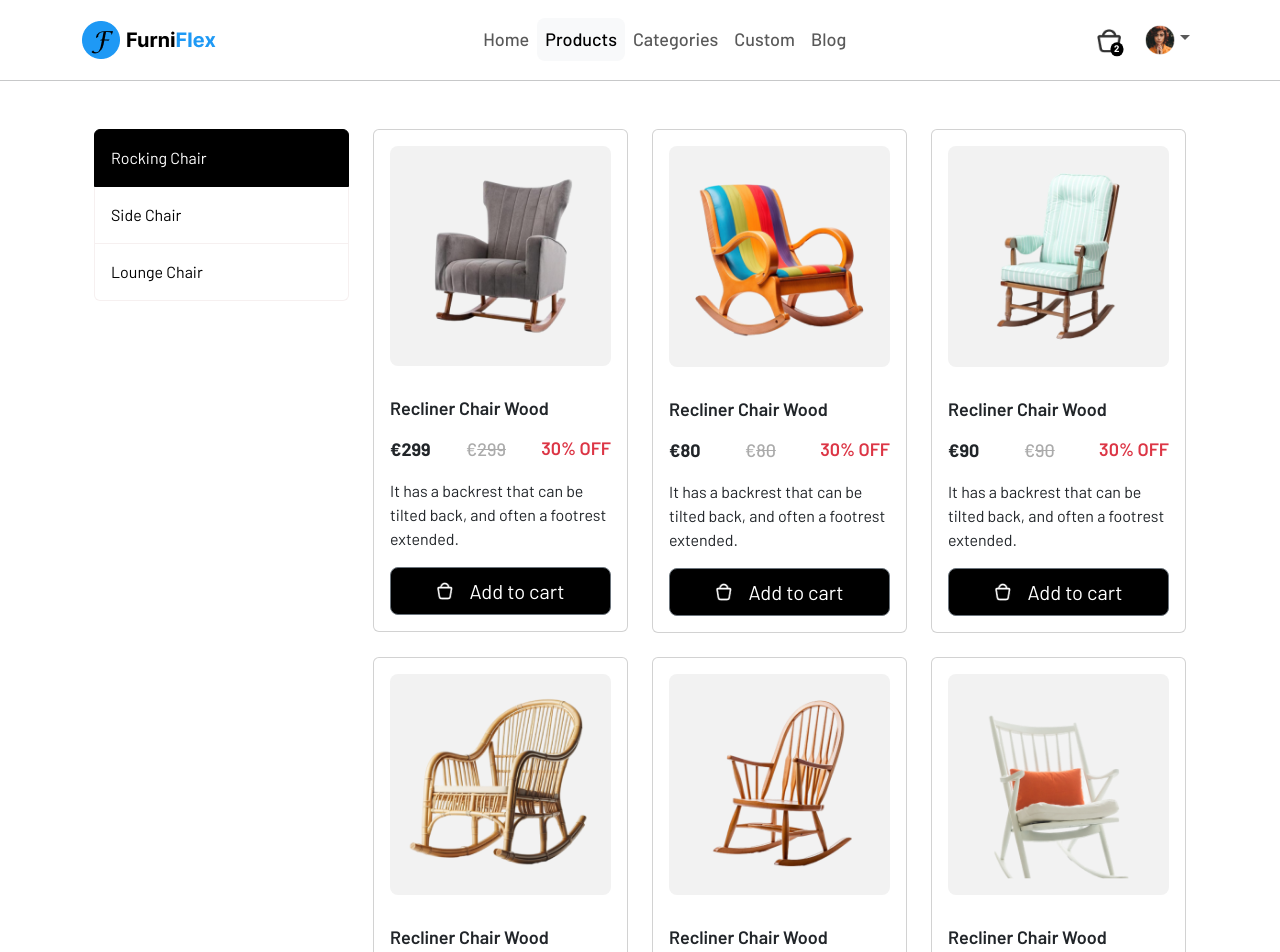
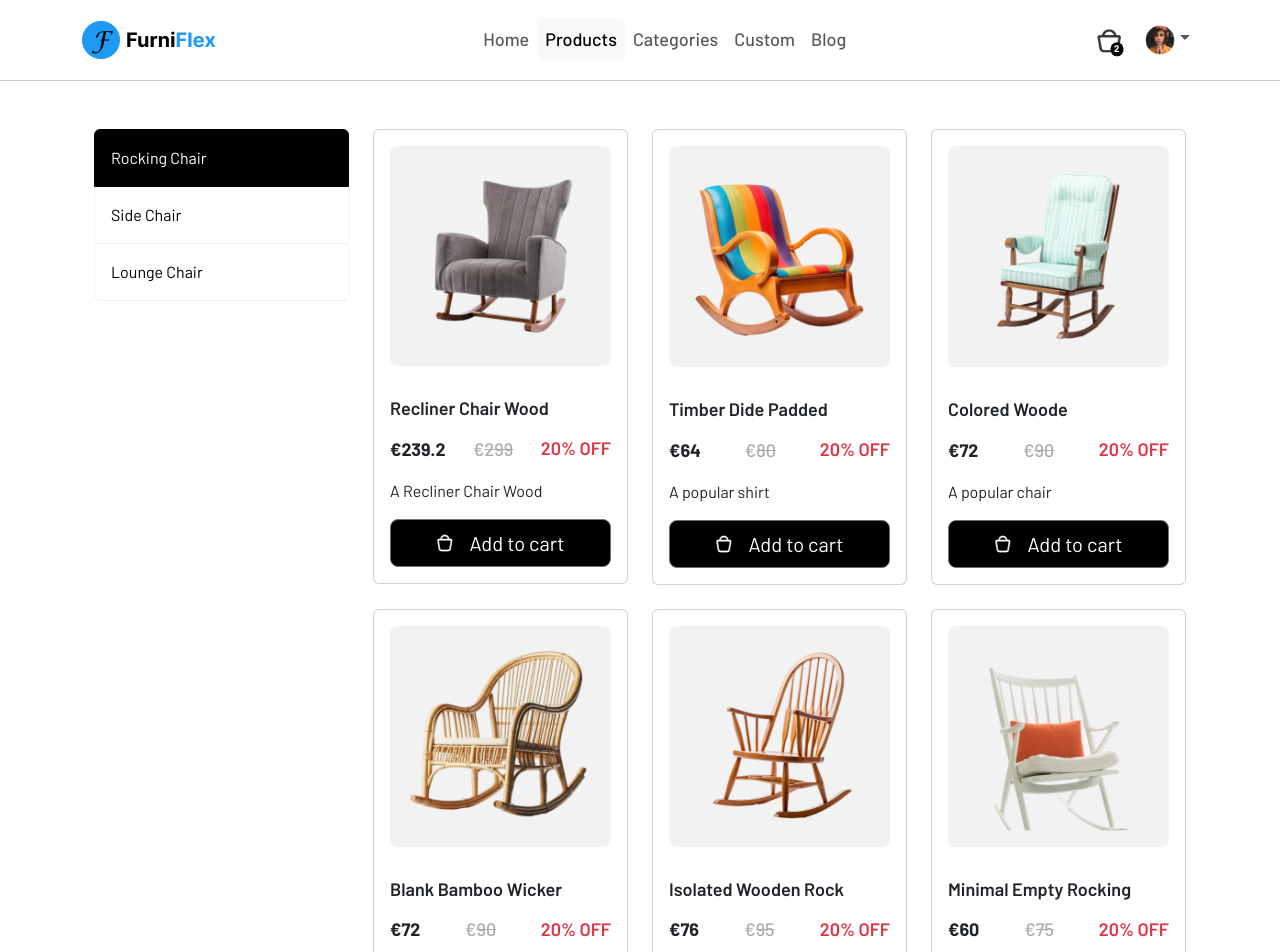
Before and after one commit to Md-Hazrat/furniflex-ecommerce-webapp, a Next.js app: page / in a window 1280 px wide. Shown: the top 952 px of the page. Built offline with nearby package versions, Linux system fonts and the light colour scheme.

Commit message:
working on context API functionality development

```diff
--- a/package.json
+++ b/package.json
@@ -9,13 +9,16 @@
     "lint": "next lint"
   },
   "dependencies": {
+    "@types/js-cookie": "^3.0.6",
     "bootstrap": "^5.3.3",
     "bootstrap-icons": "^1.11.3",
+    "js-cookie": "^3.0.5",
     "next": "14.2.8",
     "react": "^18",
     "react-bootstrap": "^2.10.4",
     "react-bootstrap-icons": "^1.11.4",
-    "react-dom": "^18"
+    "react-dom": "^18",
+    "react-toastify": "^10.0.5"
   },
   "devDependencies": {
     "@types/node": "^20",
--- a/src/app/layout.tsx
+++ b/src/app/layout.tsx
@@ -2,6 +2,8 @@ import type { Metadata } from "next";
 import "./globals.css";
 import "bootstrap/dist/css/bootstrap.min.css";
 import { Barlow } from "next/font/google";
+import { StoreProvider } from "@/utils/store";
+import ToastProvider from "@/utils/toastProvider";
 
 export const metadata: Metadata = {
   title: "FurniFlex E-commerce",
@@ -22,7 +24,11 @@ export default function RootLayout({
   return (
     <html lang="en">
       <body className={barlow.className}>
-        <div>{children}</div>
+        <StoreProvider>
+          <ToastProvider>
+            <div>{children}</div>
+          </ToastProvider>
+        </StoreProvider>
       </body>
     </html>
   );
--- a/src/components/products/ProductItem.tsx
+++ b/src/components/products/ProductItem.tsx
@@ -4,12 +4,31 @@ import Button from "react-bootstrap/Button";
 import Card from "react-bootstrap/Card";
 import { Product } from "../../models/ProductModel";
 import { Col } from "react-bootstrap";
+import { useContext } from "react";
+import { Store } from "@/utils/store";
+import { toast } from "react-toastify";
 
 interface ProductItemProps {
   product: Product;
 }
 
 const ProductItem = ({ product }: ProductItemProps) => {
+  const { state, dispatch } = useContext(Store);
+
+  const addToCartHandler = () => {
+    const existItem = state.cart.cartItems.find((x) => x?.id === product?.id);
+    const quantity = existItem ? existItem?.quantity + 1 : 1;
+
+    if (product?.countInStock < quantity) {
+      toast.error("Sorry. Product is out of stock");
+      return;
+    }
+
+    dispatch({ type: "CART_ADD_ITEM", payload: { ...product, quantity } });
+
+    toast.success("Product added to the Cart successfully");
+  };
+
   return (
     <Col md={4}>
       <Card className="shadow-xl mb-4 rounded-2">
@@ -24,25 +43,29 @@ const ProductItem = ({ product }: ProductItemProps) => {
         </div>
 
         <Card.Body>
-          <Card.Title className="product-name">Recliner Chair Wood</Card.Title>
+          <Card.Title className="product-name">{product?.name}</Card.Title>
           <div className="d-flex justify-content-between align-items-center my-3">
-            <p className="product-price mb-0"> &euro;{product?.price}</p>
+            <p className="product-price mb-0">
+              {" "}
+              &euro;
+              {product?.price - (product?.price * product?.offerPercent) / 100}
+            </p>
             <Card.Text className="product-price-old mb-0">
               &euro;<del>{product?.price}</del>
             </Card.Text>
-            <h4 className="text-danger product-price-offer mb-0">30% OFF</h4>
+            <h4 className="text-danger product-price-offer mb-0">
+              {product?.offerPercent}% OFF
+            </h4>
           </div>
-          <Card.Text>
-            It has a backrest that can be tilted back, and often a footrest
-            extended.
-          </Card.Text>
+          <Card.Text>{product?.description}</Card.Text>
           <Button
+            onClick={addToCartHandler}
             variant="secondary"
             size="lg"
             className="h-100 w-100 d-flex align-items-center justify-content-center bg-black"
           >
             <Image
-            className="me-3"
+              className="me-3"
               src="/images/cart-white.png"
               alt="ecommerce image"
               width={17}
--- a/src/models/ProductModel.ts
+++ b/src/models/ProductModel.ts
@@ -1,6 +1,7 @@
 export type Product =  {
-    _id?: string
+    id: number
     name: string
+    offerPercent: number;
     slug: string
     image: string
     banner?: string
--- a/src/models/data.ts
+++ b/src/models/data.ts
@@ -1,15 +1,13 @@
-
-
 const data = {
- /*  users: [
+  /*  users: [
     {
-      name: 'John',
+      id: 1,name: 'John',
       email: 'admin@example.com',
       password: bcrypt.hashSync('123456'),
       isAdmin: true,
     },
     {
-      name: 'Jane',
+      id: 1,name: 'Jane',
       email: 'user@example.com',
       password: bcrypt.hashSync('123456'),
       isAdmin: false,
@@ -17,82 +15,94 @@ const data = {
   ], */
   products: [
     {
-      name: 'Recliner Chair Wood',
-      slug: 'Free-Chair',
-      category: 'Chairs',
-      image: '/images/sopa.png',
+      id: 1,
+      name: "Recliner Chair Wood",
+      offerPercent: 20,
+      slug: "Free-Chair",
+      categoryId: 1,
+      image: "/images/sopa.png",
       price: 299,
-      brand: 'Recliner Chair Wood',
+      brand: "Recliner Chair Wood",
       rating: 4.5,
       numReviews: 8,
-      countInStock: 20,
-      description: 'A Recliner Chair Wood',
+      countInStock: 4,
+      description: "A Recliner Chair Wood",
       isFeatured: true,
-      banner: '/images/banner1.jpg',
+      banner: "/images/banner1.jpg",
     },
     {
-      name: 'Timber Dide Padded',
-      slug: 'Chair',
-      category: 'Chairs',
-      image: '/images/roking.png',
+      id: 2,
+      name: "Timber Dide Padded",
+      offerPercent: 20,
+      slug: "Chair",
+      categoryId: 2,
+      image: "/images/roking.png",
       price: 80,
-      brand: 'Adidas',
+      brand: "Adidas",
       rating: 3.2,
       numReviews: 10,
       countInStock: 20,
-      description: 'A popular shirt',
+      description: "A popular shirt",
       isFeatured: true,
-      banner: '/images/banner2.jpg',
+      banner: "/images/banner2.jpg",
     },
     {
-      name: 'Colored Woode',
-      slug: 'simple chair',
-      category: 'Chairs',
-      image: '/images/rocking-chair.png',
+      id: 3,
+      name: "Colored Woode",
+      offerPercent: 20,
+      slug: "simple chair",
+      categoryId: 3,
+      image: "/images/rocking-chair.png",
       price: 90,
-      brand: 'Raymond',
+      brand: "Raymond",
       rating: 4.5,
       numReviews: 3,
       countInStock: 20,
-      description: 'A popular chair',
+      description: "A popular chair",
     },
     {
-      name: 'Blank Bamboo Wicker',
-      slug: 'Bamboo Wicker',
-      category: 'chairs',
-      image: '/images/image 147.png',
+      id: 4,
+      name: "Blank Bamboo Wicker",
+      offerPercent: 20,
+      slug: "Bamboo Wicker",
+      categoryId: 1,
+      image: "/images/image 147.png",
       price: 90,
-      brand: 'Oliver',
+      brand: "Oliver",
       rating: 2.9,
       numReviews: 13,
       countInStock: 20,
-      description: 'Smart looking chair',
+      description: "Smart looking chair",
     },
     {
-      name: 'Isolated Wooden Rock',
-      slug: 'Wooden Rock',
-      category: 'Chairs',
-      image: '/images/image 148.png',
+      id: 5,
+      name: "Isolated Wooden Rock",
+      offerPercent: 20,
+      slug: "Wooden Rock",
+      categoryId: 1,
+      image: "/images/image 148.png",
       price: 95,
-      brand: 'Zara',
+      brand: "Zara",
       rating: 3.5,
       numReviews: 7,
       countInStock: 20,
-      description: 'A popular chair',
+      description: "A popular chair",
     },
     {
-      name: 'Minimal Empty Rocking',
-      slug: 'Empty Rocking',
-      category: 'Chairs',
-      image: '/images/image 149.png',
+      id: 6,
+      name: "Minimal Empty Rocking",
+      offerPercent: 20,
+      slug: "Empty Rocking",
+      categoryId: "Chairs",
+      image: "/images/image 149.png",
       price: 75,
-      brand: 'Casely',
+      brand: "Casely",
       rating: 2.4,
       numReviews: 14,
       countInStock: 20,
-      description: 'A popular chair',
+      description: "A popular chair",
     },
   ],
-}
+};
 
-export default data
+export default data;
--- /dev/null
+++ b/src/utils/store.tsx
@@ -0,0 +1,108 @@
+"use client";
+import Cookies from "js-cookie";
+import { createContext, ReactNode, useReducer } from "react";
+
+// Define types for the state and actions
+
+interface CartItem {
+  id: number;
+  name: string;
+  quantity: number;
+  price: number;
+  image: string;
+  // Add other item properties if needed
+}
+
+interface CartState {
+  cartItems: CartItem[];
+}
+
+interface UserInfo {
+  name: string;
+  email: string;
+  // Add other user properties if needed
+}
+
+interface StoreState {
+  cart: CartState;
+  userInfo: UserInfo | null;
+}
+
+type StoreAction =
+  | { type: "CART_ADD_ITEM"; payload: CartItem }
+  | { type: "CART_REMOVE_ITEM"; payload: CartItem }
+  | { type: "CART_CLEAR" }
+  | { type: "USER_LOGIN"; payload: UserInfo }
+  | { type: "USER_LOGOUT" };
+
+const initialState: StoreState = {
+  cart: {
+    cartItems: Cookies.get("cartItems")
+      ? JSON.parse(Cookies.get("cartItems") || "[]")
+      : [],
+  },
+  userInfo: Cookies.get("userInfo")
+    ? JSON.parse(Cookies.get("userInfo") || "null")
+    : null,
+};
+
+function reducer(state: StoreState, action: StoreAction): StoreState {
+  switch (action.type) {
+    case "CART_ADD_ITEM": {
+      const newItem = action.payload;
+      const existItem = state.cart.cartItems.find(
+        (item) => item.id === newItem.id
+      );
+      const cartItems = existItem
+        ? state.cart.cartItems.map((item) =>
+            item.id === existItem.id ? newItem : item
+          )
+        : [...state.cart.cartItems, newItem];
+      Cookies.set("cartItems", JSON.stringify(cartItems));
+      return { ...state, cart: { ...state.cart, cartItems } };
+    }
+    case "CART_REMOVE_ITEM": {
+      const cartItems = state.cart.cartItems.filter(
+        (item) => item.id !== action.payload.id
+      );
+      Cookies.set("cartItems", JSON.stringify(cartItems));
+      return { ...state, cart: { ...state.cart, cartItems } };
+    }
+    case "CART_CLEAR":
+      return { ...state, cart: { ...state.cart, cartItems: [] } };
+    case "USER_LOGIN":
+      return { ...state, userInfo: action.payload };
+    case "USER_LOGOUT":
+      return {
+        ...state,
+        userInfo: null,
+        cart: {
+          cartItems: [],
+        },
+      };
+    default:
+      return state;
+  }
+}
+
+interface StoreProviderProps {
+  children: ReactNode;
+}
+
+const defaultContextValue = {
+  state: initialState,
+  dispatch: () => {}, // No-op function
+};
+
+const Store = createContext<{
+  state: StoreState;
+  dispatch: React.Dispatch<StoreAction>;
+}>(defaultContextValue);
+
+export function StoreProvider({ children }: StoreProviderProps) {
+  const [state, dispatch] = useReducer(reducer, initialState);
+  const value = { state, dispatch };
+  return <Store.Provider value={value}>{children}</Store.Provider>;
+}
+
+export { Store };
--- /dev/null
+++ b/src/utils/toastProvider.tsx
@@ -0,0 +1,18 @@
+"use client";
+
+import "react-toastify/dist/ReactToastify.css"
+import { ToastContainer } from "react-toastify";
+
+interface ToastProviderProps {
+  children: React.ReactNode;
+}
+
+export default function ToastProvider({ children }: ToastProviderProps) {
+
+  return (
+    <>
+      {children}
+      <ToastContainer />
+    </>
+  );
+}
```
Also changed, not shown: src/components/cartItem/cartItem.tsx (+10 -10 lines), 2 other files (tests, documents, lock files or other folders).
